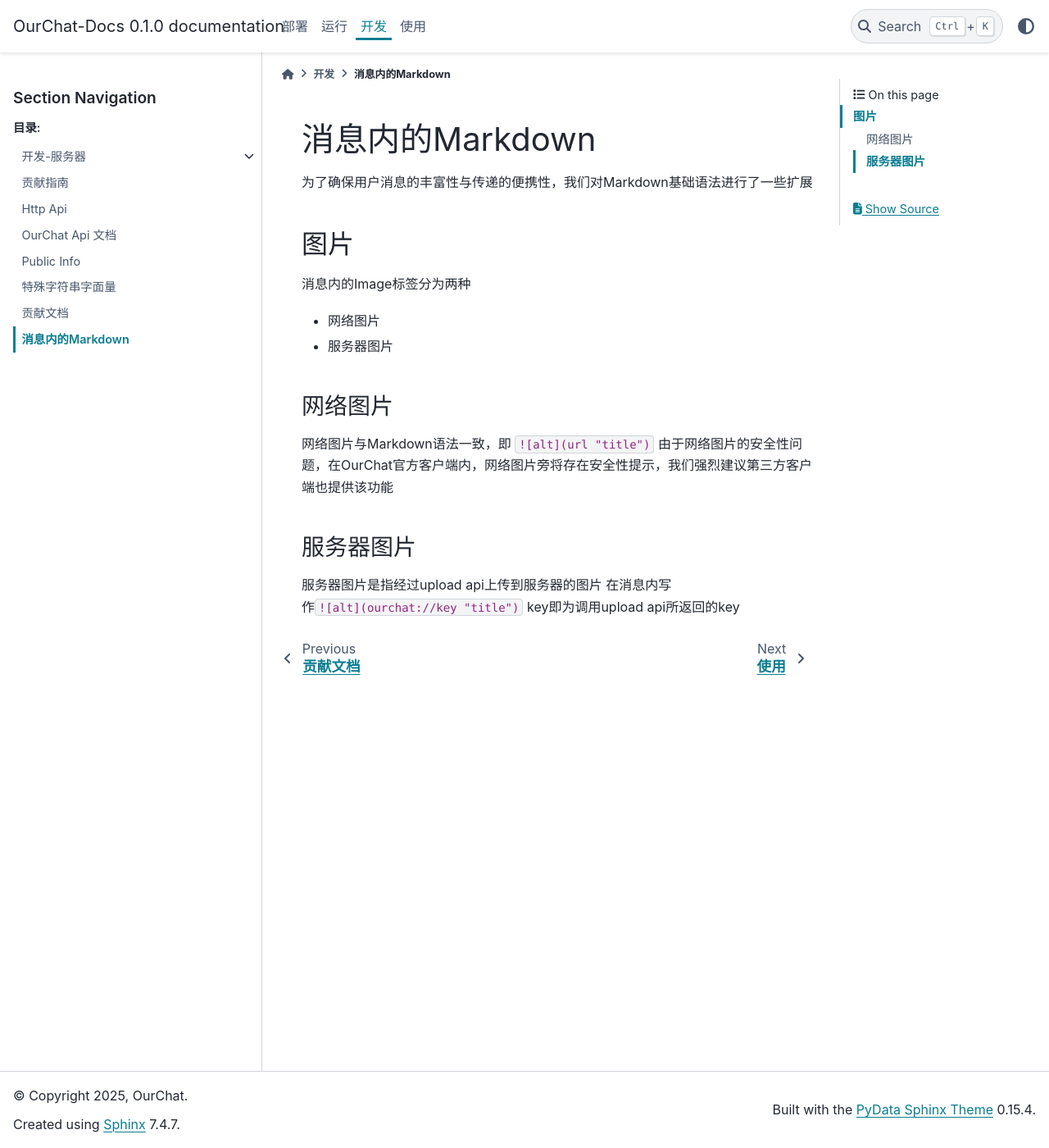
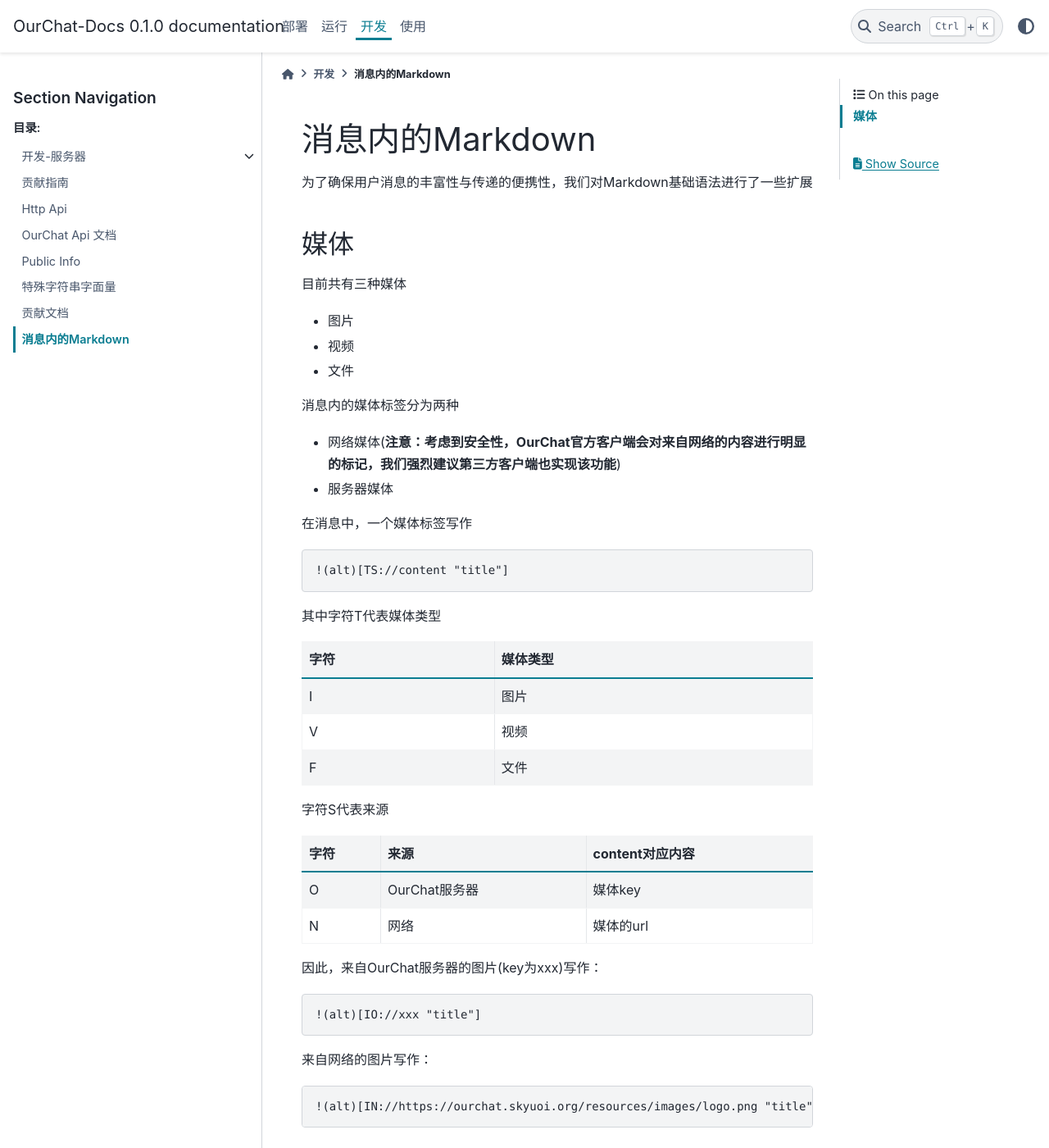
Before and after one commit to SkyUOI/OurChat-Docs, a Sphinx documentation site: the page built from docs/source/docs/development/markdown_in_msg.md, in a window 1280 px wide and 1400 px high. Shown: the whole window at 82% size. Built offline with Sphinx 7.4.7 and the PyData theme 0.15.4, drawn with Linux system fonts in a browser that asks for light colours.

Commit message:
update markdown format

````diff
--- a/docs/source/docs/development/markdown_in_msg.md
+++ b/docs/source/docs/development/markdown_in_msg.md
@@ -2,20 +2,48 @@
 
 为了确保用户消息的丰富性与传递的便携性，我们对Markdown基础语法进行了一些扩展
 
-## 图片
+## 媒体
 
-消息内的Image标签分为两种
+目前共有三种媒体
 
-- 网络图片
-- 服务器图片
+- 图片
+- 视频
+- 文件
 
-### 网络图片
+消息内的媒体标签分为两种
 
-网络图片与Markdown语法一致，即 `![alt](url "title")`
-由于网络图片的安全性问题，在OurChat官方客户端内，网络图片旁将存在安全性提示，我们强烈建议第三方客户端也提供该功能
+- 网络媒体(__注意：考虑到安全性，OurChat官方客户端会对来自网络的内容进行明显的标记，我们强烈建议第三方客户端也实现该功能__)
+- 服务器媒体
 
-### 服务器图片
+在消息中，一个媒体标签写作
 
-服务器图片是指经过upload api上传到服务器的图片
-在消息内写作`![alt](ourchat://key "title")`
-key即为调用upload api所返回的key
+```markdown
+!(alt)[TS://content "title"]
+```
+
+其中字符T代表媒体类型
+
+|字符|媒体类型|
+|:--|:-------|
+| I |  图片  |
+| V |  视频  |
+| F |  文件  |
+
+字符S代表来源
+
+|字符|     来源     |content对应内容|
+|:--|:-------------|:--------------|
+| O | OurChat服务器 |     媒体key    |
+| N |      网络     |    媒体的url   |
+
+因此，来自OurChat服务器的图片(key为xxx)写作：
+
+```markdown
+!(alt)[IO://xxx "title"]
+```
+
+来自网络的图片写作：
+
+```markdown
+!(alt)[IN://https://ourchat.skyuoi.org/resources/images/logo.png "title"]
+```
````
Also changed, not shown: 1 other file.
